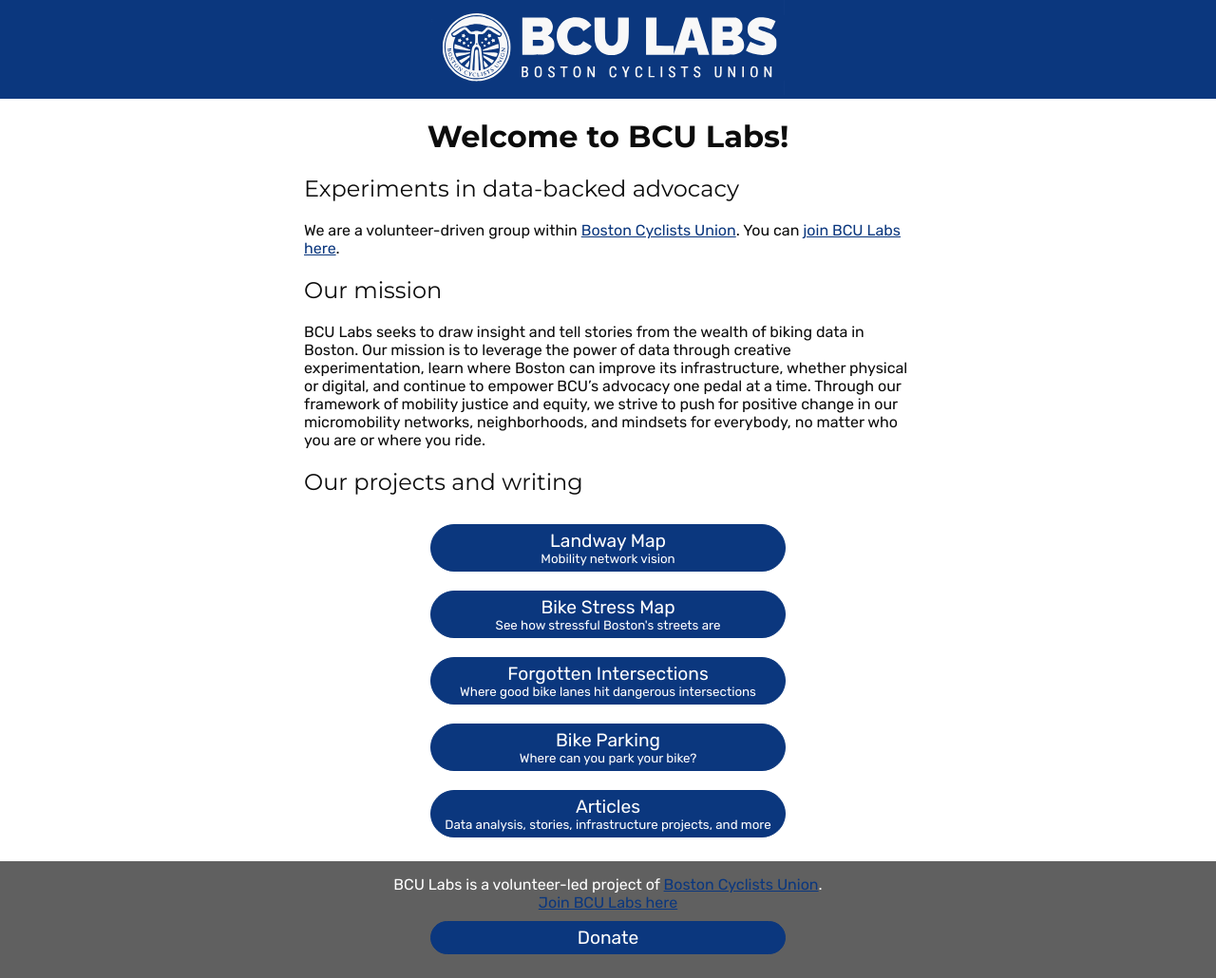
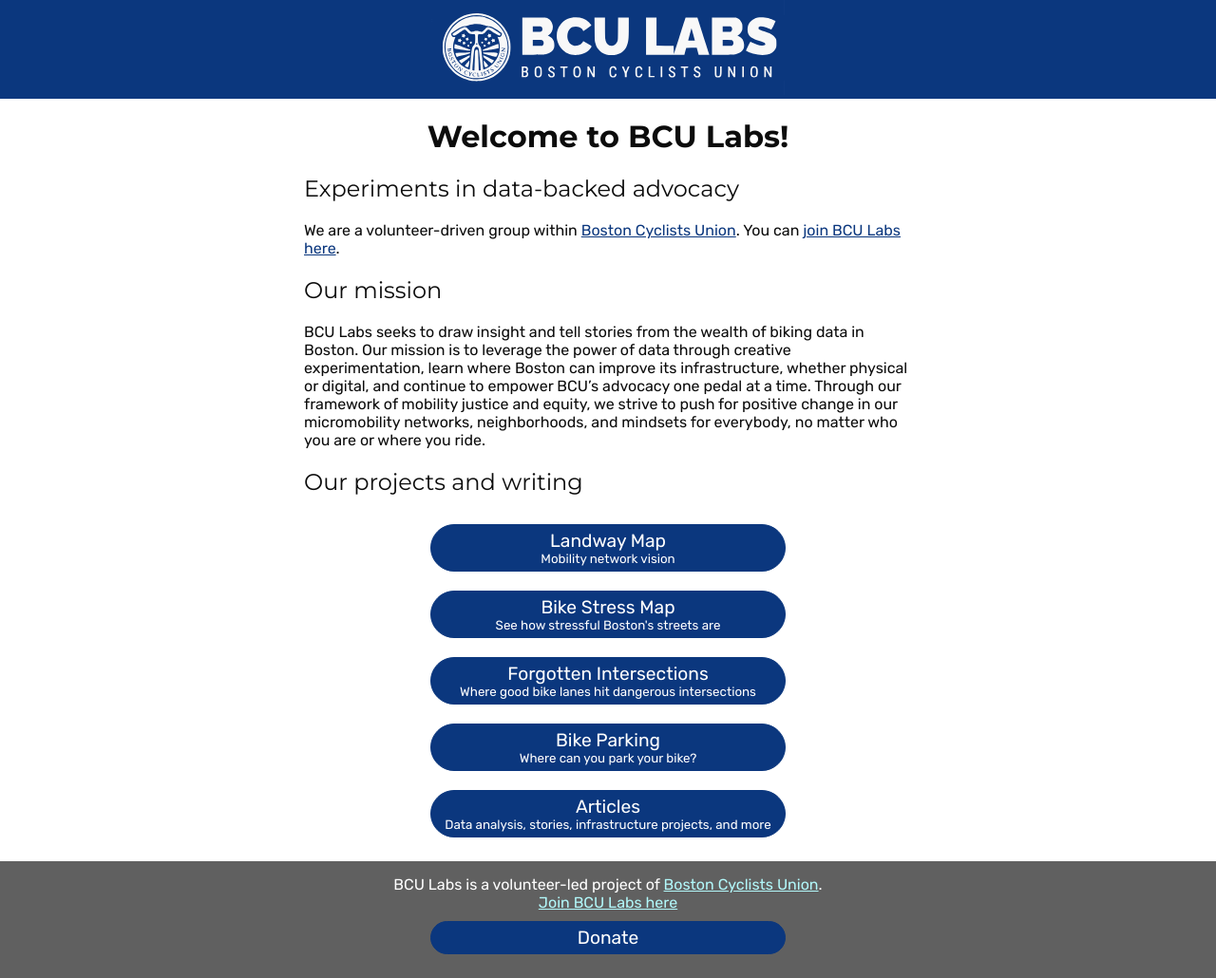
Before and after one commit to ZMYaro/bcu-labs-website, a Jekyll site: the page built from index.md, in a window 1280 px wide and 1030 px high. Shown: the whole window at 95% size. Built offline with Jekyll 4.4.1, drawn with Linux system fonts in a browser that asks for light colours.

Commit message:
Fix footer link contrast in light theme

```diff
--- a/assets/css/styles.css
+++ b/assets/css/styles.css
@@ -87,7 +87,7 @@
 }
 
 button,
-a.link-button {
+a:any-link.link-button {
 	display: inline-block;
 	margin: var(--button-margin);
 	padding: var(--button-padding);
@@ -157,6 +157,10 @@
 	margin-block-start: var(--footer-padding);
 	background-color: var(--color-footer-bg);
 	color: var(--color-footer);
+
+	a:any-link {
+		color: var(--color-light-blue);
+	}
 }
 
 
```
